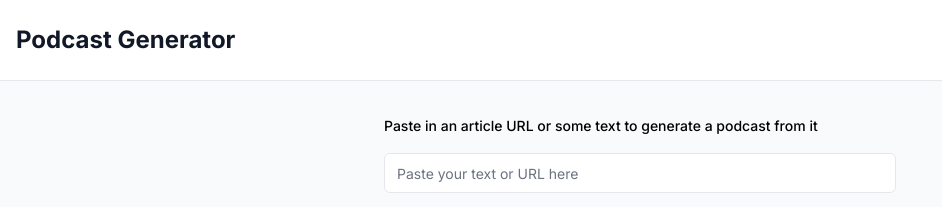
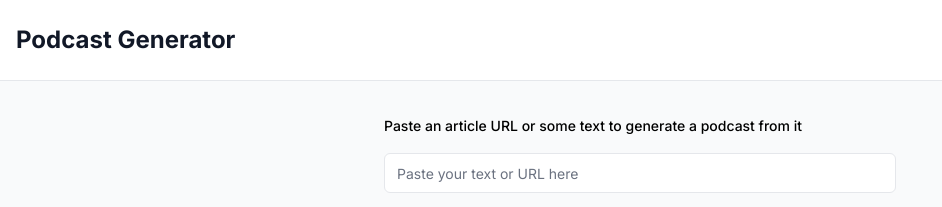
Before and after one commit to collinc777/a-to-p, a Next.js app: page / in a window 1280 px wide. Shown: the top 207 px of the page, without its empty margins (0-942 px from the left). Built offline with nearby package versions, Linux system fonts and the light colour scheme; no server answers.

Commit message:
update label

```diff
--- a/app/CreateEpisode.tsx
+++ b/app/CreateEpisode.tsx
@@ -87,7 +87,7 @@ export function CreateEpisode() {
             }}
           >
             <Label htmlFor="inputText">
-              Paste in an article URL or some text to generate a podcast from it
+              Paste an article URL or some text to generate a podcast from it
             </Label>
             <Input
               name="inputText"
```
